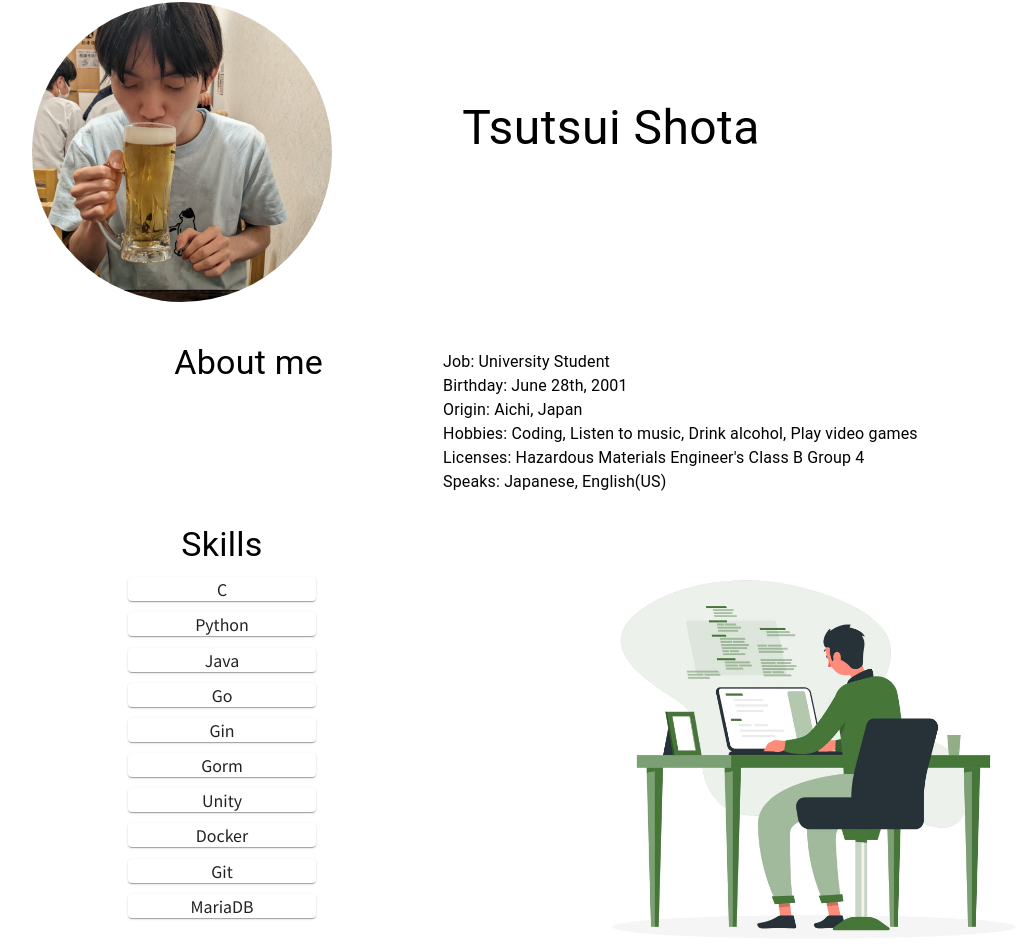
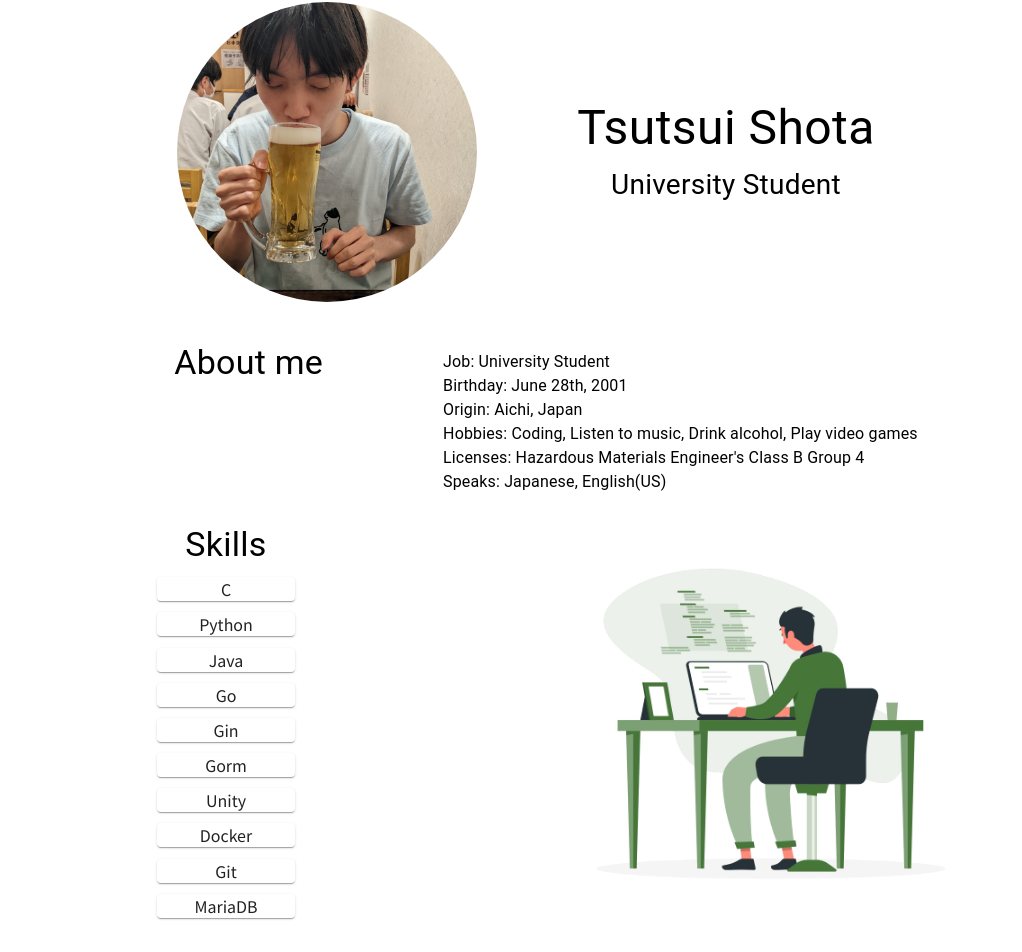
Before and after one commit to wind111-lang/wind111-portfolio, a React (Create React App) app: page / in a window 1280 px wide. Shown: the part 132-1084 px from the top of the page, without its empty margins (94-1116 px from the left). Built offline with nearby package versions, Linux system fonts and the light colour scheme.

Commit message:
Fix:mediaquery added in avatar icon

```diff
--- a/src/Components/Profile.tsx
+++ b/src/Components/Profile.tsx
@@ -10,25 +10,25 @@ const Profile: React.FC = () =>{
                 <MediaQuery query='(max-width:400px)'>
                     <Avatar
                         alt="Tsutsui Shota" src={Image}
-                        style={{ width: "150px", height: "150px", top: "50px", right: "90px", margin: "20px" }}
+                        style={{ width: "150px", height: "150px", top: "50px", right: "60px", margin: "20px" }}
                     />
-                    <Typography sx={{ fontSize: '24px', textAlign: "center", marginTop: "160px", marginLeft:"20px"}}>
+                    <Typography sx={{ fontSize: '28px', textAlign: "center", marginTop: "160px", marginLeft:"20px"}}>
                         Tsutsui Shota
-                    </Typography>
-                    <Typography sx={{fontSize: '14px', textAlign:"center", marginRight:"0px"}}>
+                    <Typography sx={{fontSize: '18px', textAlign:"center", marginRight:"0px"}}>
                         University Student
+                        </Typography>
                     </Typography>
                 </MediaQuery>
                 <MediaQuery query='(min-width:401px)'>
                     <Avatar
                         alt="Tsutsui Shota" src={Image}
-                        style={{ width: "300px", height: "300px", top: "50px", right: "90px", margin: "20px" }}
+                        style={{ width: "300px", height: "300px", top: "50px", right: "60px", margin: "20px" }}
                     />
                     <Typography sx={{ fontSize: '48px', textAlign: "center", marginTop: "160px", marginLeft:"20px"}}>
                         Tsutsui Shota
+                    <Typography sx={{fontSize: '28px', textAlign:"center", marginRight:"0px"}}>
+                            University Student
                     </Typography>
-                    <Typography sx={{fontSize: '28px', textAlign:"center", marginRight:"0px"}}>
-                        University Student
                     </Typography>
                 </MediaQuery>
             </Box>
--- a/src/Components/Skill.tsx
+++ b/src/Components/Skill.tsx
@@ -6,14 +6,14 @@ const Skill: React.FC = () => {
 const skills = ['C','Python','Java','Go','Gin','Gorm','Unity','Docker','Git','MariaDB']
         return (
             <>
-                <Grid container spacing={2}>
+                <Grid container>
                     <Grid item xs={12} md={6} lg={6} direction="row">
                         <Box sx={{ textAlign: 'center'}}>
                             <Typography variant="h4" sx={{marginTop:'30px'}}>
                                 Skills
                             </Typography>
                             {skills.map((skill) =>
-                                <Grid item direction="row" xs={4} sx={{ margin: 'auto' }}>
+                                <Grid item direction="row" xs={3} sx={{ margin: 'auto'}}>
                                     <Card sx={{ margin: '0.7em', fontSize:"16px"}}>
                                         {skill}
                                     </Card>
@@ -21,8 +21,8 @@ const skills = ['C','Python','Java','Go','Gin','Gorm','Unity','Docker','Git','Ma
                             )}
                         </Box>
                     </Grid>
-                    <Grid item xs={12} md={6} lg={6}>
-                        <Box component='img' alt='skill' src={Image} sx={{width:'520px', height:'520px'}}></Box>
+                    <Grid item xs={12} md={6}>
+                        <Box component='img' alt='skill' src={Image} sx={{ width: '450px', height: '450px'}}></Box>
                     </Grid>
                 </Grid>
             </>
```
